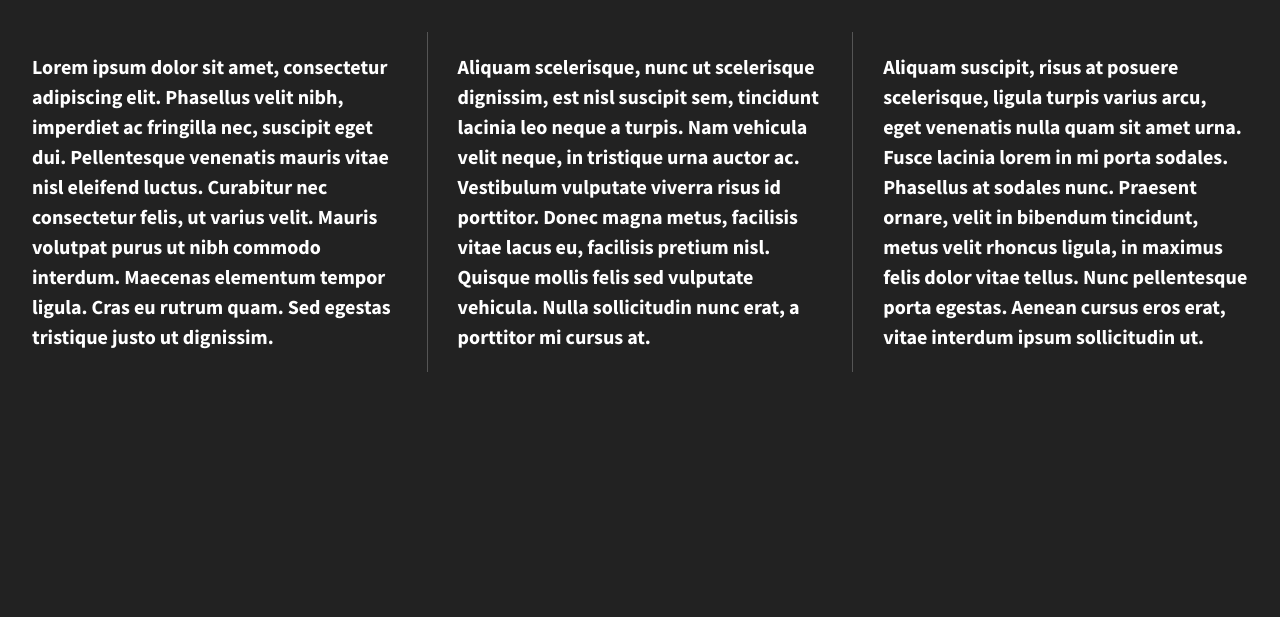
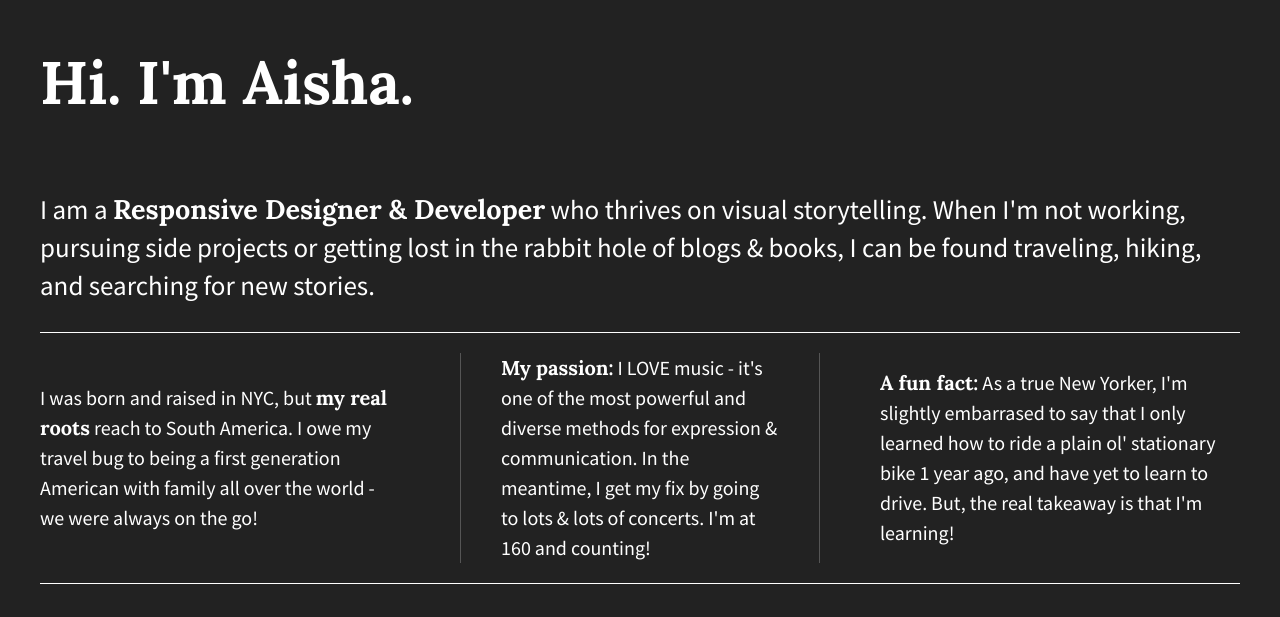
Before and after one commit to inadinerodriguez/flex-grid, a plain HTML site: page index.html in a window 1280 px wide. Drawn offline with nearby package versions, Linux system fonts and the light colour scheme.

Commit message:
Add flex grid

```diff
--- a/css/main.css
+++ b/css/main.css
@@ -95,6 +95,9 @@ textarea {
    Author's custom styles
    ========================================================================== */
 
+   /*Large Background Image*/
+
+/*Large Background Image*/
 
 html {
     background-color: #222;
@@ -104,34 +107,63 @@ html {
 
   body {
     font-family: 'Source Sans Pro', sans-serif;
-  padding: 2em;
-  height: 100%;
+    padding: 0em 2em;
+    font-size: 1.25em;
+    color: #fff;
+    display: flex;
+    justify-content: center;
   }
 
-.wrapper {
+  .flex-container {
     display: flex;
+    flex-flow: row wrap;
     justify-content: space-between;
-    flex-flow: row wrap;
-    align-content: center;
-
-  /*add display:flex and set justify-content to space-between*/
-  font-weight: 700;
+    max-width: 1200px;
   }
 
-.div-1, .div-2, .div-3 {
+  p span {
+    font-family: 'Lora', sans-serif;
+  }
+
+  header,
+  footer {
+    width: 100%;
+    display: flex;
+    justify-content: flex-start;
+  }
+
+  header h1 {
+    font-family: 'Lora', sans-serif;
+    font-size: 3em;
+  }
+
+  main {
+    width: 100%;
+    display: flex;
+    justify-content: center;
+    border-bottom: 1px solid #fff;
+  }
+
+  main p {
+    font-size: 1.35em;
+  }
+
+  .flex-items {
     display: flex;
     justify-content: center;
     align-items: center;
-    /* width: 30%; */
-  /*give the divs a width of 30%, add display:flex, set justify-content and align-items to center*/
-  color: #fff;
     line-height: 1.5em;
-  font-size: 1.25em;
-  /* background-color: #f16059; */
-  height: auto;
+    font-size: 1em;
+    border-bottom: 1px solid #555;
   }
 
+  footer {
+    border-top: 1px solid #fff;
+  }
 
+  footer i {
+    padding: 30px 20px 0 0;
+  }
 
 
 /* ==========================================================================
@@ -214,19 +246,24 @@ body {
    Modify as content requires.
    ========================================================================== */
 
-@media all and (min-width: 1200px) {
-    .div-1, .div-2, .div-3 {
-      flex-basis: 30%;
-    }
-
-    .div-1, .div-2 {
-      border-right: 1px solid #555;
-      padding-right: 30px;
+@media all and (max-width: 768px) {
+    body {
+      padding: 1em;
     }
 }
 
+@media (min-width: 1200px) {
+    .flex-items {
+      flex-basis: 30%;
+      border-bottom: none;
+    }
 
-
+    #div-2 p {
+      border-left: 1px solid #555;
+      border-right: 1px solid #555;
+      padding: 0 40px;
+    }
+}
 
 @media print,
        (-webkit-min-device-pixel-ratio: 1.25),
--- a/index.html
+++ b/index.html
@@ -21,21 +21,29 @@
             <p class="browserupgrade">You are using an <strong>outdated</strong> browser. Please <a href="http://browsehappy.com/">upgrade your browser</a> to improve your experience.</p>
         <![endif]-->
 
-        <section class="wrapper">
-            <div class="div-1">
-                <p>
-                    Lorem ipsum dolor sit amet, consectetur adipiscing elit. Phasellus velit nibh, imperdiet ac fringilla nec, suscipit eget dui. Pellentesque venenatis mauris vitae nisl eleifend luctus. Curabitur nec consectetur felis, ut varius velit. Mauris volutpat purus ut nibh commodo interdum. Maecenas elementum tempor ligula. Cras eu rutrum quam. Sed egestas tristique justo ut dignissim.
-                </p>
+        <section class="flex-container">
+                <header>
+                    <h1>Hi. I'm Aisha.</h1>
+                </header>
+                <main>
+                    <p>I am a <span>Responsive Designer & Developer</span> who thrives on visual storytelling. When I'm not working, pursuing side projects or getting lost in the rabbit hole of blogs &amp; books, I can be found traveling, hiking, and searching for new stories.</p>
+                </main>
             </div>
-            <div class="div-2">
-                <p>
-                    Aliquam scelerisque, nunc ut scelerisque dignissim, est nisl suscipit sem, tincidunt lacinia leo neque a turpis. Nam vehicula velit neque, in tristique urna auctor ac. Vestibulum vulputate viverra risus id porttitor. Donec magna metus, facilisis vitae lacus eu, facilisis pretium nisl. Quisque mollis felis sed vulputate vehicula. Nulla sollicitudin nunc erat, a porttitor mi cursus at.
-                </p>
+            <div class="div-1 flex-items">
+                <p>I was born and raised in NYC, but <span>my real roots</span> reach to South America. I owe my travel bug to being a first generation American with family all over the world - we were always on the go!</p>
             </div>
-            <div class="div-3">
-                <p>
-                    Aliquam suscipit, risus at posuere scelerisque, ligula turpis varius arcu, eget venenatis nulla quam sit amet urna. Fusce lacinia lorem in mi porta sodales. Phasellus at sodales nunc. Praesent ornare, velit in bibendum tincidunt, metus velit rhoncus ligula, in maximus felis dolor vitae tellus. Nunc pellentesque porta egestas. Aenean cursus eros erat, vitae interdum ipsum sollicitudin ut.
+            <div id="div-2" class="flex-items">
+                <p><span>My passion:</span> I LOVE music - it's one of the most powerful and diverse methods for expression & communication. In the meantime, I get my fix by going to lots & lots of concerts. I'm at 160 and counting!</p>
             </div>
+            <div class="div-3 flex-items">
+                <p><span>A fun fact:</span> As a true New Yorker, I'm slightly embarrased to say that I only learned how to ride a plain ol' stationary bike 1 year ago, and have yet to learn to drive. But, the real takeaway is that I'm learning!</p>
+            </div>
+            <footer>
+                <i class="fab fa-twitter"></i>
+                <i class="fab fa-linkedin"></i>
+                <i class="fab fa-pinterest"></i>
+            </footer>
+
         </section>
 
         <script src="https://ajax.googleapis.com/ajax/libs/jquery/1.11.3/jquery.min.js"></script>
```
Lines whose indentation alone changed are shown as unchanged.
